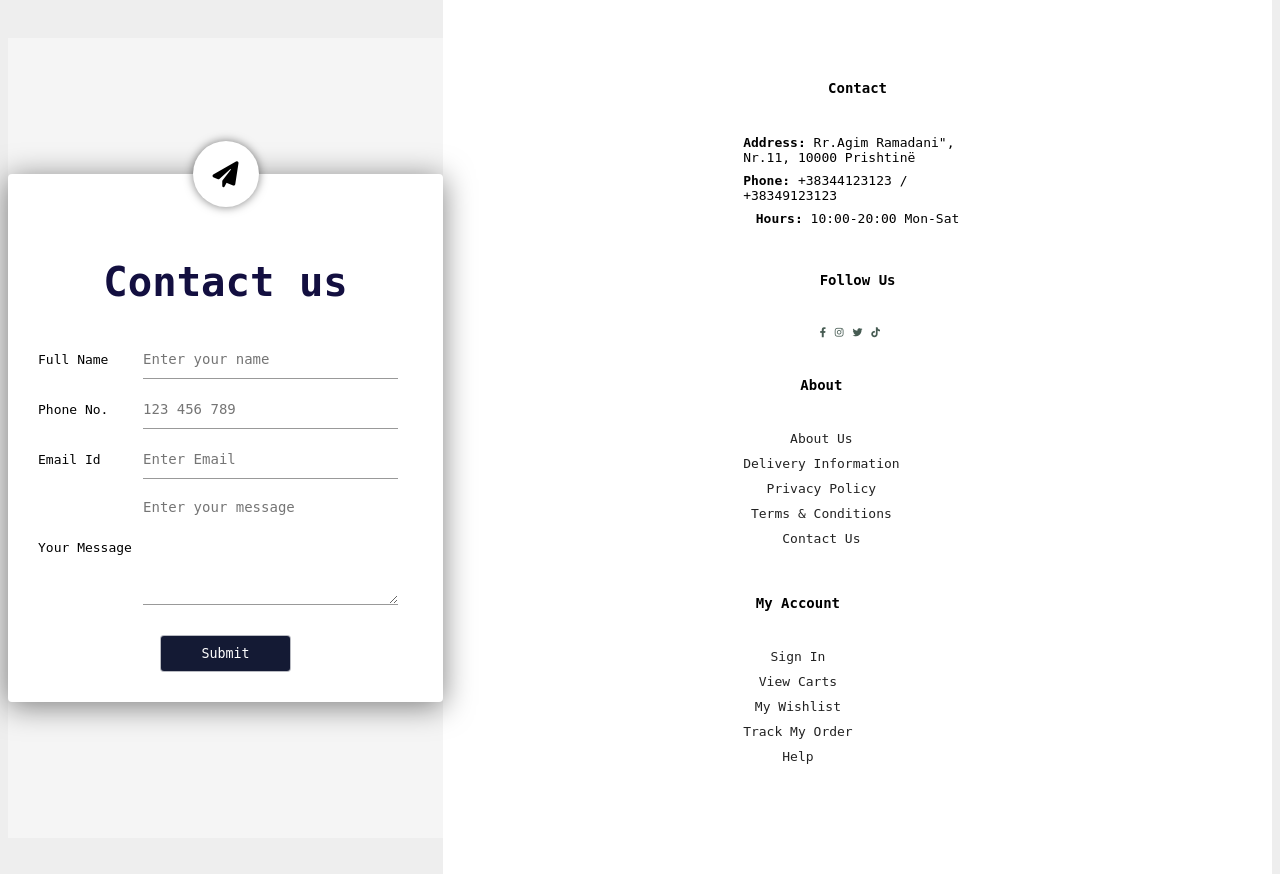
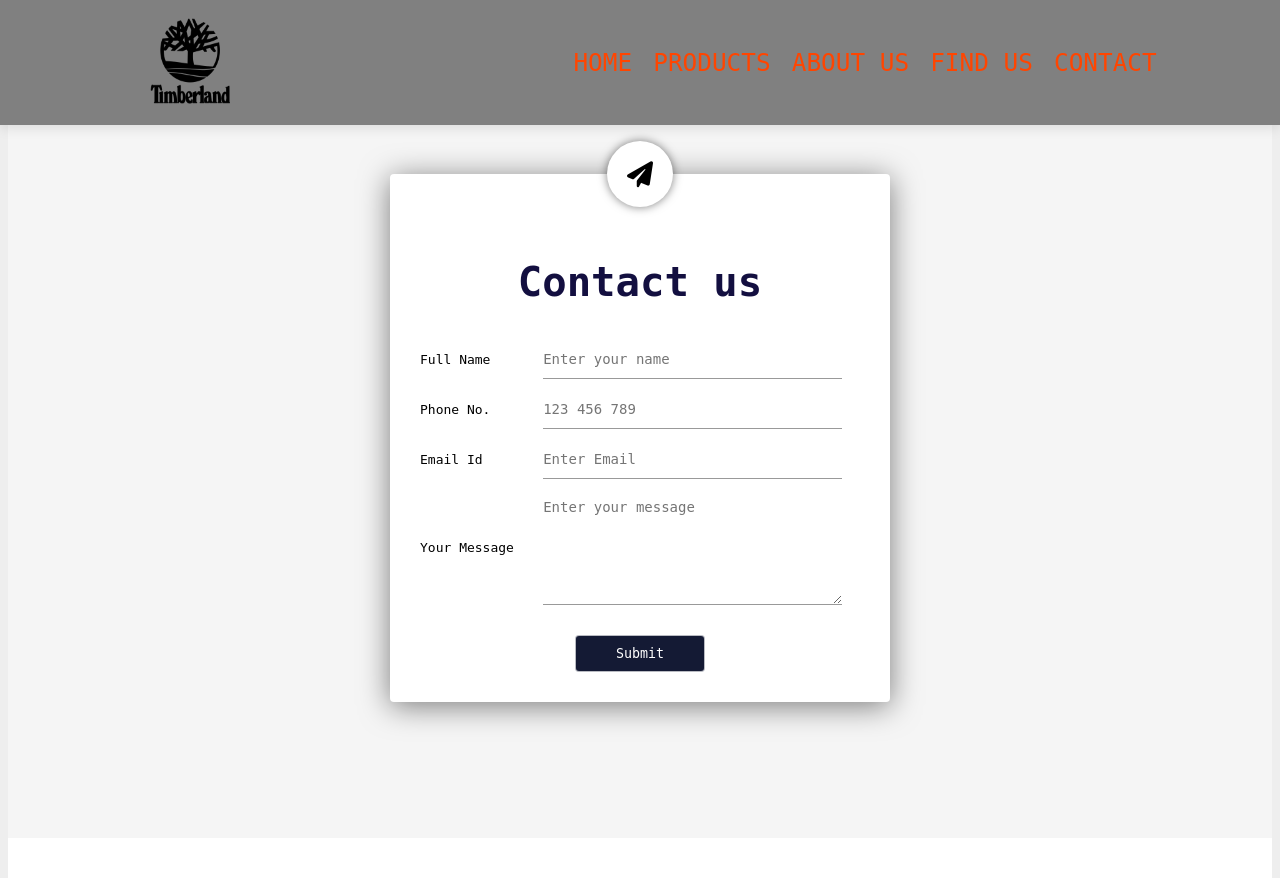
Before and after one commit to LumHamitii/ProjektiWEB, a PHP site: page /contact.php in a window 1280 px wide. Shown: the top 878 px of the page. Run offline with PHP 8.4, Linux system fonts and the light colour scheme.

Commit message:
fix of issue
Problem me klasat fas fa, ne css

```diff
--- a/contact.php
+++ b/contact.php
@@ -7,42 +7,69 @@
     <title>Timberland-KS</title>
 </head>
 <body>
+    <header class="header">
 
+        <a href="#"> <img src="images/timberland.png" width="150" height="90"></a>
+        <div class="navv">
+        <nav class="navbar">
+         <a href="index.php">HOME</a>
+         <a href="products.php">PRODUCTS</a>
+         <a href="aboutus.php"> ABOUT US</a>
+         <a href="findus.php">FIND US</a>
+         <a href="contact.php">CONTACT</a>
+        </nav>
+        </div>
+        <!-- <div class="icons">
+            <div class="fas fa-search" id="search-btn"></div>
+            <div class="fas fa-shopping-cart" id="cart-btn"></div>
+            <a href="login.php">
+                <div class="fas fa-user"></div>
+            </a>
+        </div>
+
+        <form action="" class="search-form" >
+            <input type="search" id="search-box" placeholder="search here...">
+            <label for="search-box" class="fas fa-search"></label> -->
+    </header>
     <br><br><br>
     <section class="footer" id="contact">
 
         <div class="container2">
-                <form>
+            <form action="connect.php" method="post" >
                 <h1 class="heading1"><span>Contact us</span></h1>
               <i class="fas fa-paper-plane"></i>
 
               <div class="input-group">
                 <label>Full Name</label>
-                    <input type="text" placeholder="Enter your name" id="contact-name" onkeyup="validateName()">
+                <input type="text" placeholder="Enter your name" id="contact-name" onkeyup="validateName()" name="name">
                 <span id="name-error"></span>
               </div>
 
               <div class="input-group">
                 <label>Phone No.</label>
-                    <input type="tel" placeholder="123 456 789"id="contact-phone" onkeyup="validatePhone()">
+                <input type="tel" placeholder="123 456 789"id="contact-phone" onkeyup="validatePhone()" name="phone" >
                 <span id="phone-error"></span>
               </div>
 
               <div class="input-group">
                 <label>Email Id</label>
-                    <input type="email" placeholder="Enter Email" id="contact-email" onkeyup="validateEmail()">
+                <input type="email" placeholder="Enter Email" id="contact-email" onkeyup="validateEmail()" name="email">
                 <span id="email-error"></span>
               </div>
 
               <div class="input-group">
                 <label>Your Message</label>
-                    <textarea rows="5" placeholder="Enter your message" id="contact-message" onkeyup="validateMessage()"></textarea>
+                <textarea rows="5" placeholder="Enter your message" id="contact-message" onkeyup="validateMessage()" name="msg"></textarea>
                 <span id="message-error"></span>
               </div>
 
-                <button onclick=" return validateForm()">Submit</button>
+              <button onclick="validateForm()">Submit</button>
            <span id="submit-error"></span>
           </form>
+
+          </div>
+
+    </section>
   <footer>
     <div class="col">
 
```
Lines whose indentation alone changed are shown as unchanged.
